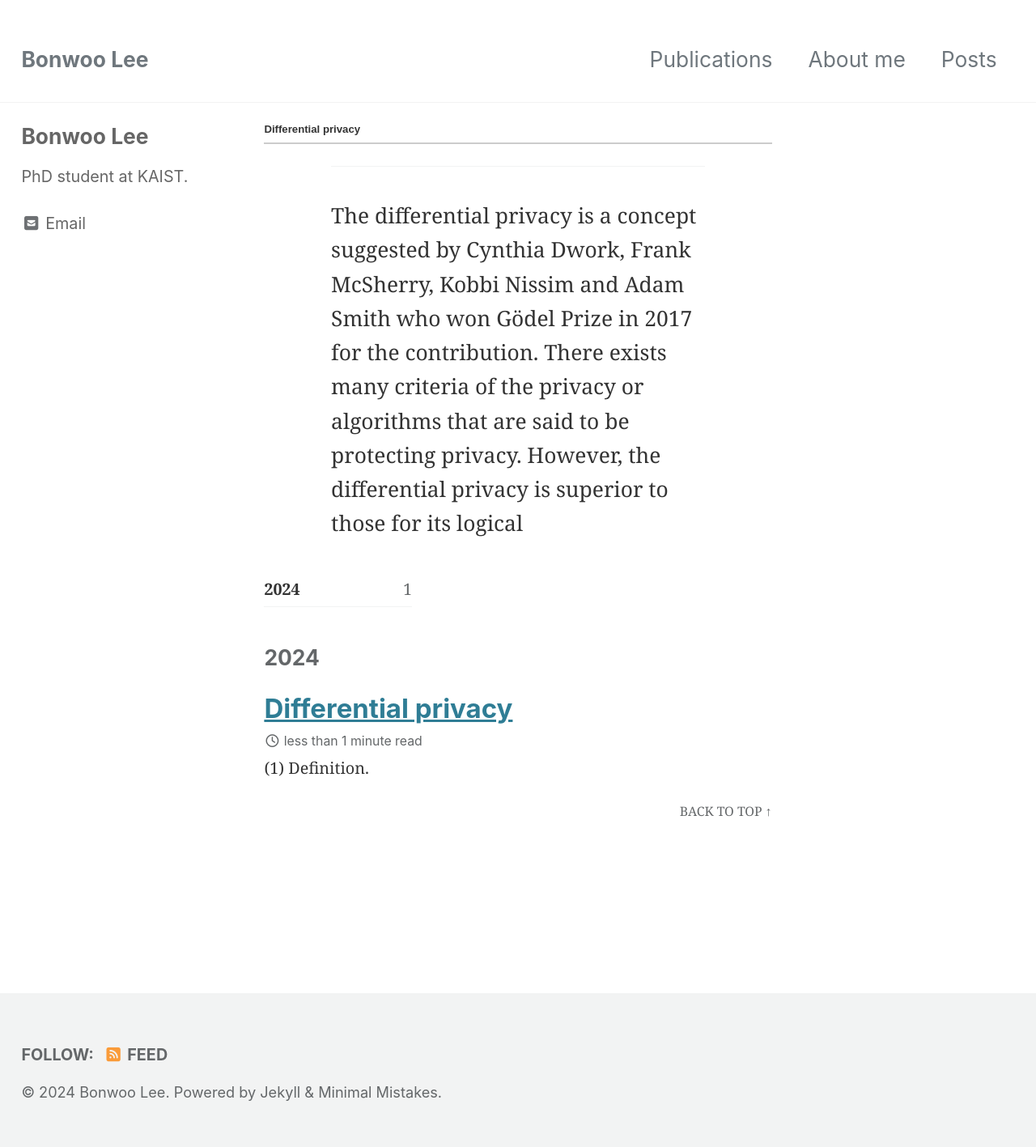
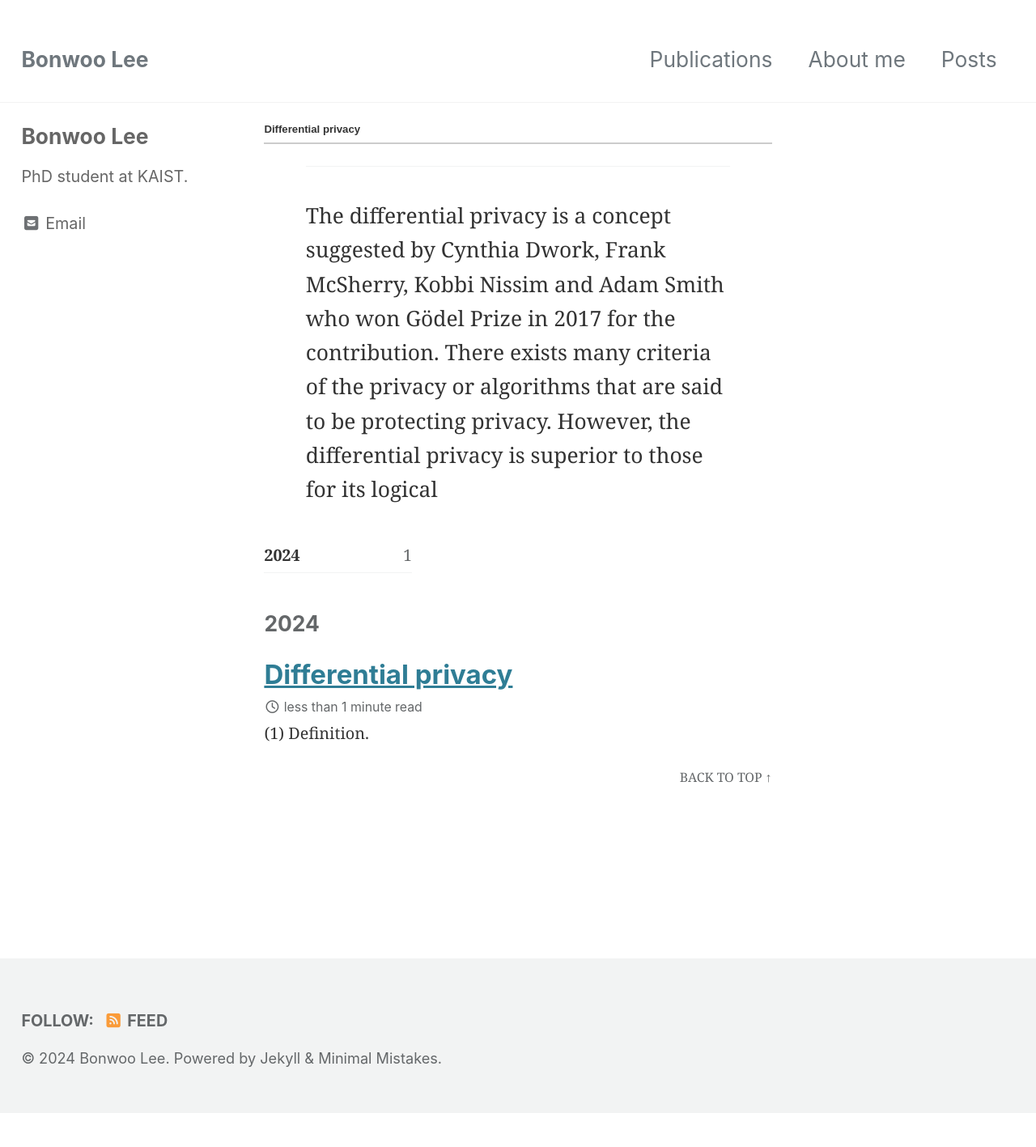
Before and after one commit to righthim/righthim.github.io, a Jekyll site: the page built from _posts/2024-12-29-Differential privacy (definition).md, in a window 1280 px wide. Shown: the whole page at 81% size. Built offline with Jekyll 4.4.1, drawn with Linux system fonts in a browser that asks for light colours; cached includes are drawn as plain includes; after the commit the page ends 1375 px from its top, so only the background shows below that.

Commit message:
Update post custom.css

```diff
--- a/assets/css/post custom.css
+++ b/assets/css/post custom.css
@@ -1,17 +1,14 @@
 /* Custom CSS for Enlarging Post Width and Styling the Post Title */
 
 /* In assets/css/post_custom.css */
-*,
-*::before,
-*::after {
-  box-sizing: border-box;  /* Include padding and border in element's width and height */
-}
 
 /* Define the post-container class */
 .post-container {
-  width: 80%;            /* Adjust the width to 80% of the screen */
-  margin: 0 auto;        /* Center the container */
-  padding: 0 20px;       /* Optional: Add some padding for spacing */
+  box-sizing: border-box; /* Include padding and border in width/height */
+  width: 90%;             /* 90% of the parent (archive) width */
+  max-width: 1200px;      /* Optional: Max width for large screens */
+  margin: 0 auto;         /* Center the container within the archive */
+  padding: 0 20px;        /* Optional: Padding inside the container */
 }
 .page__title {
   display: block;          /* Make the title behave like a block element */
```
